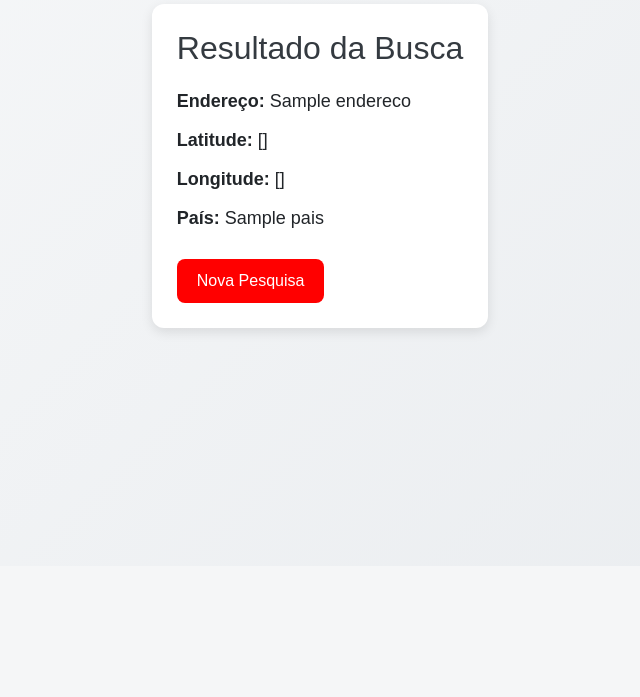
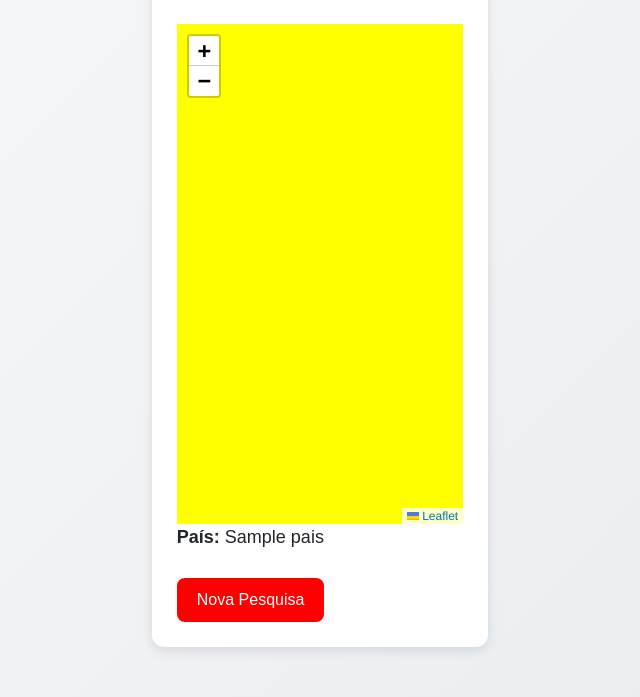
Before and after one commit to luizmarr/api_mapas, a FastAPI app: template templates/resultado.html in a window 1280 px wide. Shown: the part 234-931 px from the top of the page, without its empty margins (320-960 px from the left). Before the commit the page ends 570 px from the top, so only its background shows below. Run offline with FastAPI, Linux system fonts and the light colour scheme; the template is opened without the code that fills it: most values are stand-ins (such as "Sample title", 1, 10 or a date in 2020); some libraries are stand-ins or nearby versions.

Commit message:
"adiciona um mapa interativo na página de resultados"

```diff
--- a/static/style.css
+++ b/static/style.css
@@ -23,6 +23,7 @@ h1 {
     height: 500px;
     width: 100%;
     margin-top: 20px;
+    background-color: yellow;
 }
 
 #info {
@@ -85,5 +86,5 @@ h1 {
 .btn-primary:hover {
     background-color: #0056b3;
     transform: scale(1.05);
-    transition: (0.3s);
+    transition: 0.3s;
 }
--- a/templates/resultado.html
+++ b/templates/resultado.html
@@ -2,6 +2,9 @@
 <html lang="pt-br">
 
 <head>
+    <link
+    rel="stylesheet"
+    href="https://unpkg.com/leaflet@1.9.4/dist/leaflet.css">
     <meta charset="UTF-8">
     <meta name="viewport" content="width=device-width, initial-scale=1.0">
 
@@ -12,6 +15,8 @@
 
     <title>Resultado da Geocodificação</title>
 </head>
+
+
 
 <body>
 
@@ -24,6 +29,9 @@
 
         <p><strong>Longitude:</strong> {{ resultado.longitude }}</p>
 
+        <div id="map"></div>
+
+
         <p><strong>País:</strong> {{ resultado.pais }}</p>
 
         <a href="/" class="btn-voltar">Nova Pesquisa</a>
@@ -31,4 +39,20 @@
 
 </body>
 
+<script src="https://unpkg.com/leaflet@1.9.4/dist/leaflet.js"></script>
+
+<script>
+    const latitude = {{ resultado.latitude }};
+    const longitude = {{ resultado.longitude }};
+
+    console.log(latitude);
+    console.log(longitude);
+
+    const map = L.map('map').setView([latitude, longitude], 13);
+
+    L.tileLayer('https://tile.openstreetmap.org/{z}/{x}/{y}.png', {
+    maxZoom: 19
+}).addTo(map);
+</script>
+
 </html>
```
